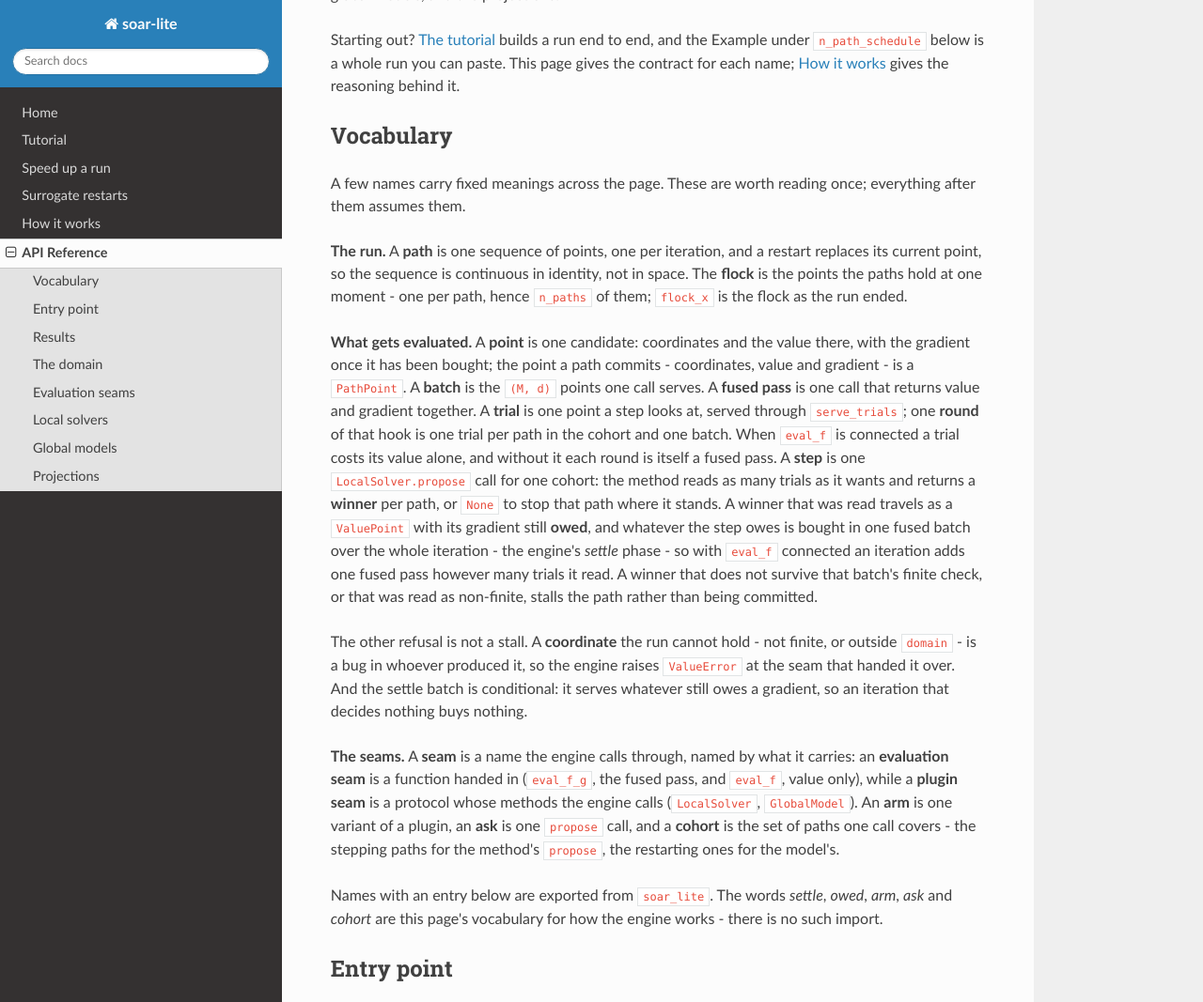
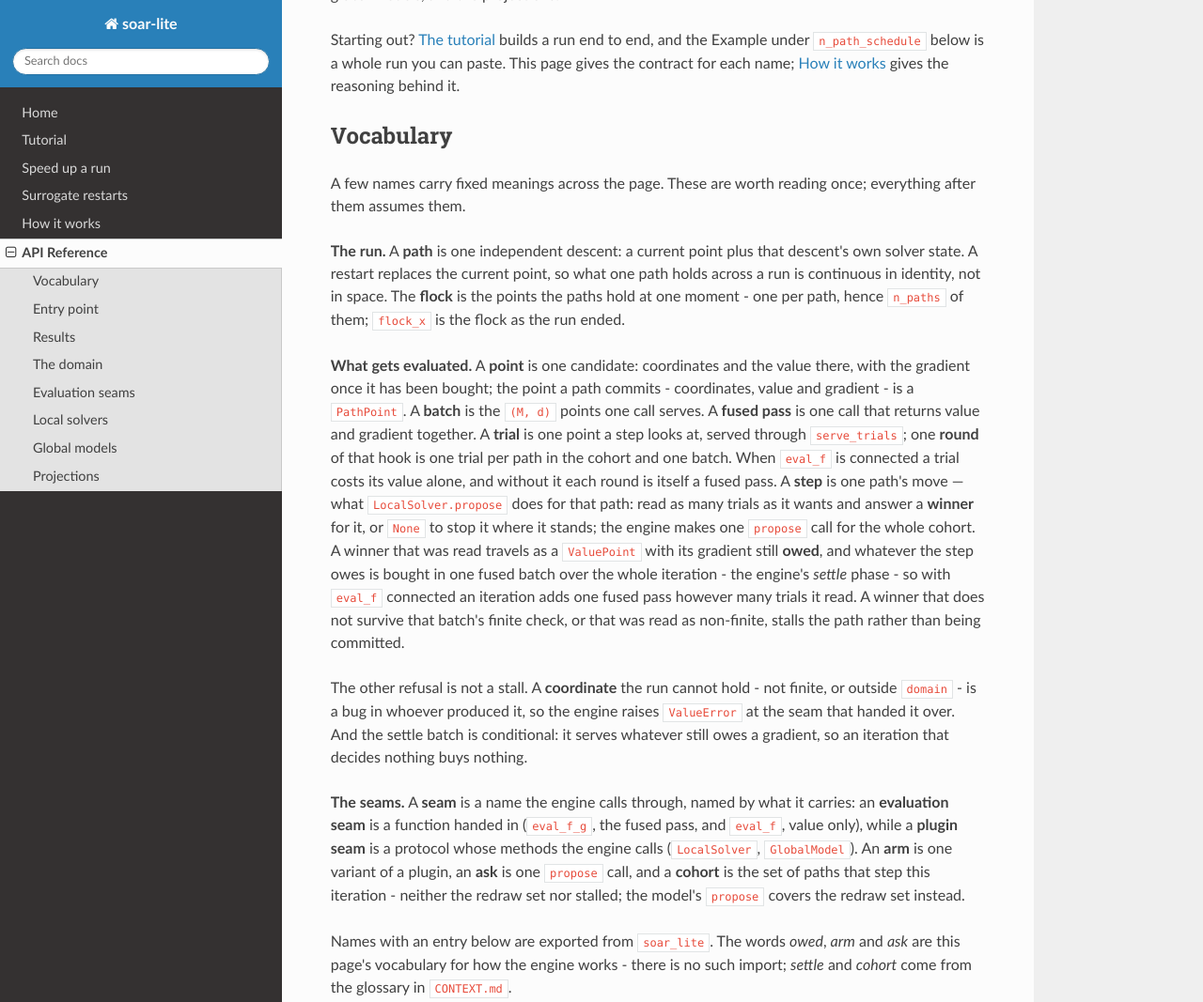
Before and after one commit to watson-tree/soar_lite, an MkDocs documentation site: the page built from docs/reference/api.md, in a window 1280 px wide and 1400 px high, scrolled down 226 px, cut to the strip 0-1067 px from the top of the window. Shown: the whole strip at 94% size. Built offline with MkDocs 1.6.1, drawn with Linux system fonts in a browser that asks for light colours; nearby versions of some CDN libraries; some of the changed text lies outside the part shown.

Commit message:
docs: correct the cold-read findings in the public docs
The minimal run reaches f = 0.0, not 3e-5 (home, tutorial, and the schedule
doctest comment). Align the API glossary with CONTEXT.md: a path is one
independent descent, a step is one path's move, and a cohort is the stepping
set while the model's propose covers the redraw set; name the point
constructors. Spell the beta/theta/mu/tau_rel/moment keywords beside their
symbols. Route inner_iters through a bound descent_minimize copy, not
BLRGlobalModel. Make both how-to code blocks self-contained, and drop the
stale Colab-badge reference that the notebook now needs a repo clone instead.
Default the notebook to demo mode so a fresh Colab run stays short.

```diff
--- a/docs/reference/api.md
+++ b/docs/reference/api.md
@@ -15,9 +15,9 @@ works](../explanation/how-it-works.md) gives the reasoning behind it.
 A few names carry fixed meanings across the page. These are worth reading once;
 everything after them assumes them.
 
-**The run.** A **path** is one sequence of points, one per iteration, and a
-restart replaces its current point, so the sequence is continuous in identity,
-not in space. The **flock** is the points the paths hold at one moment - one per
+**The run.** A **path** is one independent descent: a current point plus that
+descent's own solver state. A restart replaces the current point, so what one
+path holds across a run is continuous in identity, not in space. The **flock** is the points the paths hold at one moment - one per
 path, hence `n_paths` of them; `flock_x` is the flock as the run ended.
 
 **What gets evaluated.** A **point** is one candidate: coordinates and the value
@@ -28,9 +28,9 @@ that returns value and gradient together. A **trial** is one point a step looks
 at, served through `serve_trials`; one **round** of that hook is one trial per
 path in the cohort and one batch. When `eval_f` is connected a trial costs its
 value alone, and without it each round is itself a fused pass. A **step** is
-one `LocalSolver.propose` call for one cohort: the method reads as many trials
-as it wants and returns a **winner** per path, or `None` to stop that path where
-it stands. A winner that was read travels as a `ValuePoint` with its gradient still
+one path's move — what `LocalSolver.propose` does for that path: read as many
+trials as it wants and answer a **winner** for it, or `None` to stop it where
+it stands; the engine makes one `propose` call for the whole cohort. A winner that was read travels as a `ValuePoint` with its gradient still
 **owed**, and whatever the step owes is bought in one fused batch over the whole
 iteration - the engine's *settle* phase - so with `eval_f` connected an iteration
 adds one fused pass however many trials it read. A winner that does not survive
@@ -48,13 +48,13 @@ carries: an **evaluation seam** is a function handed in (`eval_f_g`, the fused
 pass, and `eval_f`, value only), while a **plugin seam** is a protocol whose
 methods the engine calls (`LocalSolver`, `GlobalModel`). An **arm** is one
 variant of a plugin, an **ask** is one `propose` call, and a **cohort** is the
-set of paths one call covers - the stepping paths for the method's `propose`,
-the restarting ones for the model's.
+set of paths that step this iteration - neither the redraw set nor stalled; the
+model's `propose` covers the redraw set instead.
 
-Names with an entry below are exported from `soar_lite`. The words *settle*,
-*owed*, *arm*, *ask* and *cohort* are this page's vocabulary for how the engine
-works -
-there is no such import.
+Names with an entry below are exported from `soar_lite`. The words *owed*,
+*arm* and *ask* are this page's vocabulary for how the engine works -
+there is no such import; *settle* and *cohort* come from the glossary in
+`CONTEXT.md`.
 
 
 ## Entry point
@@ -67,7 +67,8 @@ there is no such import.
 One run's end state — the result, the work it billed, and the status that names
 why it ended — and the two point types the plugins exchange: a `PathPoint` is a
 committed point, a `ValuePoint` is one whose value is read and whose gradient is
-still owed, and a bare `Point` is one nothing has been read from yet.
+still owed, and a bare `Point` is one nothing has been read from yet. Construct
+them as `Point(x)`, `ValuePoint(x, f)`, `PathPoint(x, f, g)`.
 
 ::: soar_lite.NPathResult
 ::: soar_lite.Work
```
Also changed, not shown: README.md (+9 -3 lines), docs/explanation/how-it-works.md (+6 -5 lines), docs/how-to/speed.md (+12 -5 lines), docs/how-to/surrogate-restarts.md (+14 -2 lines), docs/index.md (+5 -1 lines), docs/tutorial/getting-started.md (+1 -1 lines), 2 other files.
